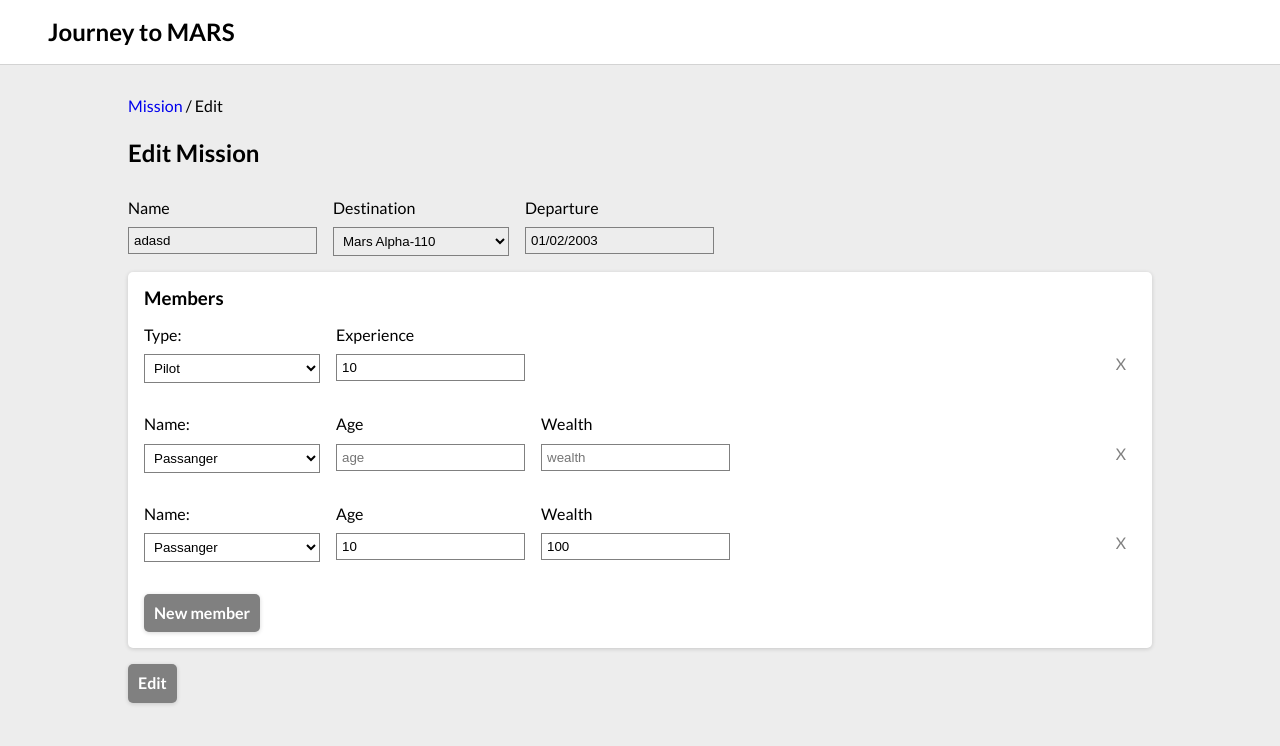
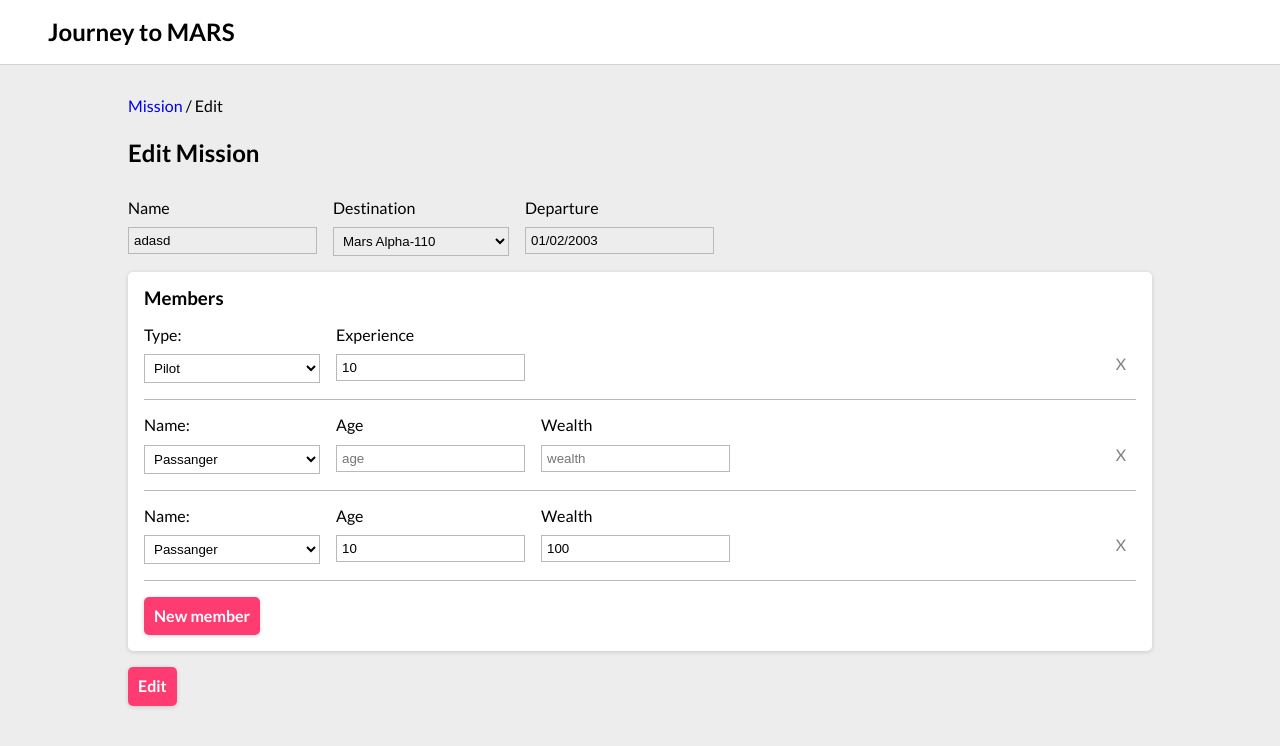
Before and after one commit to guadalazzo/JourneyOrchestrator, a React (Vite) app: page / in a window 1280 px wide. Both pictures are taken after a click on the button 1087 px from the left and 255 px from the top of the page. Shown: the top 746 px of the page. Built offline with nearby package versions, Linux system fonts and the light colour scheme; data requests are answered from the project's data file.

Commit message:
Clean up code

```diff
--- a/src/components/Layout/Layout.scss
+++ b/src/components/Layout/Layout.scss
@@ -24,7 +24,7 @@ nav {
   }
 }
 .btn {
-  background-color: $gray;
+  background-color: $primary;
   color: $white;
   padding: 10px;
   font-weight: 600;
--- a/src/components/_variables.scss
+++ b/src/components/_variables.scss
@@ -1,5 +1,6 @@
 $bg-color: #ededed;
 $white: white;
 $lightgray: #faf9f9;
-$bordergray: #eeeeee;
+$bordergray: #b9b9b9;
 $gray: gray;
+$primary: #ff3c71;
--- /dev/null
+++ b/src/pages/MissionManagment/Members.tsx
@@ -0,0 +1,98 @@
+import { Member } from '../../types/missionManagment.types';
+
+interface MemberProps {
+  members: Member[];
+  onMemberChange: (index: number, name: string, value: string) => void;
+  onRemoveMember: (index: number, event: React.MouseEvent<HTMLButtonElement, MouseEvent>) => void;
+  onAddMember: () => void;
+}
+export default function Members({ members, onMemberChange, onRemoveMember, onAddMember }: MemberProps) {
+  return (
+    <div className="member-list">
+      <h3>Members</h3>
+      {members.map((member, index) => {
+        return (
+          <fieldset key={`${member.type}-${index}`} className="member">
+            <label className="field">
+              {member.type === 'passenger' ? 'Name:' : 'Type:'}
+              <select value={member.type} name="type" onChange={(e) => onMemberChange(index, 'type', e.target.value)}>
+                <option value="pilot">Pilot</option>
+                <option value="engineer">Engineer</option>
+                <option value="passenger">Passanger</option>
+              </select>
+            </label>
+
+            {member.type === 'pilot' || member.type === 'engineer' ? (
+              <label className="field">
+                Experience
+                <input
+                  id="experience"
+                  placeholder="experience"
+                  type="number"
+                  min={0}
+                  value={member.experience}
+                  name="experience"
+                  onChange={(e) => onMemberChange(index, 'experience', e.target.value)}
+                />
+              </label>
+            ) : null}
+
+            {member.type === 'engineer' && ( //TODO CAMBIAR POR UN SELECT
+              <label className="field">
+                Job
+                <select
+                  id="job"
+                  value={member.job}
+                  name="job"
+                  onChange={(e) => onMemberChange(index, 'job', e.target.value)}
+                >
+                  <option>Navigation</option>
+                  <option>Solar panels</option>
+                  <option>Maintenance</option>
+                  <option>Mechanics</option>
+                </select>
+              </label>
+            )}
+
+            {member.type === 'passenger' && (
+              <label className="field">
+                Age
+                <input
+                  id="age"
+                  placeholder="age"
+                  value={member.age}
+                  name="age"
+                  type="number"
+                  min={0}
+                  onChange={(e) => onMemberChange(index, 'age', e.target.value)}
+                />
+              </label>
+            )}
+
+            {member.type === 'passenger' && (
+              <label className="field">
+                Wealth
+                <input
+                  id="wealth"
+                  placeholder="wealth"
+                  value={member.wealth}
+                  name="wealth"
+                  type="number"
+                  min={0}
+                  onChange={(e) => onMemberChange(index, 'wealth', e.target.value)}
+                />
+              </label>
+            )}
+            <button type="button" onClick={(e) => onRemoveMember(index, e)} className="remove-button">
+              X
+            </button>
+          </fieldset>
+        );
+      })}
+
+      <button type="button" onClick={onAddMember} className="btn">
+        New member
+      </button>
+    </div>
+  );
+}
--- a/src/pages/MissionManagment/index.tsx
+++ b/src/pages/MissionManagment/index.tsx
@@ -1,33 +1,14 @@
 import { useEffect, useState } from 'react';
 import { Formik } from 'formik';
 import { useSelector, useDispatch } from 'react-redux';
-import { Mission, Member } from '../../types/missionManagment.types';
+import { Mission, Member, reducer } from '../../types/missionManagment.types';
 import './style.scss';
 import { validate, reset } from '../../store/missionManagment/missionManagment';
 import { getMission } from '../../services/index';
 import { useNavigate } from 'react-router-dom';
 import Breadcrumbs from '../../components/Breadcrumbs';
-import * as Yup from 'yup';
-import { parse } from 'date-fns';
-
-const MissionSchema = Yup.object().shape({
-  name: Yup.string()
-    .matches(/^[A-Za-z ]*$/, 'Only letters are allowed')
-    .min(2, 'Too Short!')
-    .max(50, 'Too Long!')
-    .required(),
-  date: Yup.date()
-    .transform(function (value, originalValue) {
-      if (this.isType(value)) {
-        return value;
-      }
-      const result = parse(originalValue, 'dd/MM/yyyy', new Date());
-      return result;
-    })
-    .typeError('please enter a valid date')
-    .required()
-    .min('1969-11-13', 'Date is too early'),
-});
+import Members from './Members';
+import { MissionSchema } from '../../utils/schema';
 
 export default function MissionManagment({ id }: { id?: string }) {
   const [mission, setMission] = useState<Mission>({
@@ -37,8 +18,14 @@ export default function MissionManagment({ id }: { id?: string }) {
     members: [],
   });
   const [members, setMembers] = useState<Member[]>([{ type: 'engineer', experience: '0', job: 'Navigation' }]);
-  const errorMessage = useSelector((state) => state.missionManagment.errorMessage);
-  const isValid = useSelector((state) => state.missionManagment.isValid);
+  const errorMessage = useSelector<reducer>((state) => {
+    if (state.missionManagment) {
+      return state.missionManagment.errorMessage;
+    } else {
+      return '';
+    }
+  }) as string;
+  const isValid = useSelector<reducer>((state) => state.missionManagment.isValid);
   const dispatch = useDispatch();
   const navigate = useNavigate();
 
@@ -91,7 +78,7 @@ export default function MissionManagment({ id }: { id?: string }) {
     });
   };
 
-  const handleSubmit = (values: Mission, { setSubmitting }) => {
+  const handleSubmit = (values: Mission, { setSubmitting }: { setSubmitting: (isSubmitting: boolean) => void }) => {
     setSubmitting(true);
     const payload = {
       ...values,
@@ -101,7 +88,7 @@ export default function MissionManagment({ id }: { id?: string }) {
     if (isValid) setSubmitting(false);
   };
   return (
-    <div className="main-content">
+    <div className="main-content mission-managment">
       <Breadcrumbs name={id ? 'Edit' : 'Create'} />
       {id ? <h2>Edit Mission</h2> : <h2>Configure a new Mission</h2>}
 
@@ -111,16 +98,7 @@ export default function MissionManagment({ id }: { id?: string }) {
         validationSchema={MissionSchema}
         onSubmit={(values, { setSubmitting }) => handleSubmit(values, { setSubmitting })}
       >
-        {({
-          values,
-          errors,
-          touched,
-          handleChange,
-          handleBlur,
-          handleSubmit,
-          isSubmitting,
-          /* and other goodies */
-        }) => (
+        {({ values, errors, touched, handleChange, handleBlur, handleSubmit }) => (
           <form onSubmit={handleSubmit}>
             <fieldset className="mission-topinfo">
               <label htmlFor="name" className="field">
@@ -156,103 +134,18 @@ export default function MissionManagment({ id }: { id?: string }) {
                 {errors.date && touched.date && <span className="error-message">{errors.date}</span>}
               </label>
             </fieldset>
-            <div className="member-list">
-              <h3>Members</h3>
-              {members.map((member, index) => {
-                return (
-                  <fieldset key={`${member.type}-${index}`} className="member">
-                    <label className="field">
-                      {member.type === 'passenger' ? 'Name:' : 'Type:'}
-                      <select
-                        value={member.type}
-                        name="type"
-                        onChange={(e) => handleMemberChange(index, 'type', e.target.value)}
-                      >
-                        <option value="pilot">Pilot</option>
-                        <option value="engineer">Engineer</option>
-                        <option value="passenger">Passanger</option>
-                      </select>
-                    </label>
-
-                    {member.type === 'pilot' || member.type === 'engineer' ? (
-                      <label className="field">
-                        Experience
-                        <input
-                          id="experience"
-                          placeholder="experience"
-                          type="number"
-                          min={0}
-                          value={member.experience}
-                          name="experience"
-                          onChange={(e) => handleMemberChange(index, 'experience', e.target.value)}
-                        />
-                      </label>
-                    ) : null}
-
-                    {member.type === 'engineer' && ( //TODO CAMBIAR POR UN SELECT
-                      <label className="field">
-                        Job
-                        <select
-                          id="job"
-                          value={member.job}
-                          name="job"
-                          onChange={(e) => handleMemberChange(index, 'job', e.target.value)}
-                        >
-                          <option>Navigation</option>
-                          <option>Solar panels</option>
-                          <option>Maintenance</option>
-                          <option>Mechanics</option>
-                        </select>
-                      </label>
-                    )}
-
-                    {member.type === 'passenger' && (
-                      <label className="field">
-                        Age
-                        <input
-                          id="age"
-                          placeholder="age"
-                          value={member.age}
-                          name="age"
-                          type="number"
-                          min={0}
-                          onChange={(e) => handleMemberChange(index, 'age', e.target.value)}
-                        />
-                      </label>
-                    )}
-
-                    {member.type === 'passenger' && (
-                      <label className="field">
-                        Wealth
-                        <input
-                          id="wealth"
-                          placeholder="wealth"
-                          value={member.wealth}
-                          name="wealth"
-                          type="number"
-                          min={0}
-                          onChange={(e) => handleMemberChange(index, 'wealth', e.target.value)}
-                        />
-                      </label>
-                    )}
-                    <button type="button" onClick={(e) => handleRemoveMember(index, e)} className="remove-button">
-                      X
-                    </button>
-                  </fieldset>
-                );
-              })}
-
-              <button type="button" onClick={handleAddMember} className="btn">
-                New member
-              </button>
-            </div>
-            <button className="btn" type="submit">
+            <Members
+              members={members}
+              onMemberChange={handleMemberChange}
+              onAddMember={handleAddMember}
+              onRemoveMember={handleRemoveMember}
+            />
+            <button className="btn cta" type="submit">
               {id ? 'Edit' : 'Create'}
             </button>
           </form>
         )}
       </Formik>
-
       {errorMessage && <span className="error-message">{errorMessage}</span>}
     </div>
   );
--- a/src/pages/MissionManagment/style.scss
+++ b/src/pages/MissionManagment/style.scss
@@ -15,6 +15,20 @@
   fieldset {
     border: none;
   }
+  .member {
+    display: flex;
+    gap: 1em;
+    margin-top: 1em;
+    border-bottom: 1px solid $bordergray;
+    padding-bottom: 1em;
+    position: relative;
+    .remove-button {
+      color: $gray;
+      position: absolute;
+      top: 40%;
+      right: 10px;
+    }
+  }
 }
 .field {
   display: flex;
@@ -26,20 +40,14 @@
     margin-top: 10px;
     padding: 5px;
     background: none;
-    border: 1px solid $gray;
+    border: 1px solid $bordergray;
   }
 }
-.member {
+
+.mission-managment {
   display: flex;
-  gap: 1em;
-  margin-top: 1em;
-  border-bottom: 1px solid $bordergray;
-  padding-bottom: 1em;
-  position: relative;
-  .remove-button {
-    color: $gray;
-    position: absolute;
-    top: 40%;
-    right: 10px;
+  flex-direction: column;
+  .cta {
+    align-self: flex-end;
   }
 }
--- a/src/pages/Missions/index.tsx
+++ b/src/pages/Missions/index.tsx
@@ -29,7 +29,7 @@ export default function Missions() {
     <div className="main-content">
       <div className="top-panel">
         <h2>Missions</h2>
-        <Link className="top-panel_new-mission" to="/create">
+        <Link className="top-panel_new-mission btn" to="/create">
           New mission
         </Link>
       </div>
--- /dev/null
+++ b/src/utils/schema.ts
@@ -0,0 +1,21 @@
+import * as Yup from 'yup';
+import { parse } from 'date-fns';
+
+export const MissionSchema = Yup.object().shape({
+  name: Yup.string()
+    .matches(/^[A-Za-z ]*$/, 'Only letters are allowed')
+    .min(2, 'Too Short!')
+    .max(50, 'Too Long!')
+    .required(),
+  date: Yup.date()
+    .transform(function (value, originalValue) {
+      if (this.isType(value)) {
+        return value;
+      }
+      const result = parse(originalValue, 'dd/MM/yyyy', new Date());
+      return result;
+    })
+    .typeError('please enter a valid date')
+    .required()
+    .min('1969-11-13', 'Date is too early'),
+});
```
Also changed, not shown: src/types/missionManagment.types.ts (+9 -0 lines).
